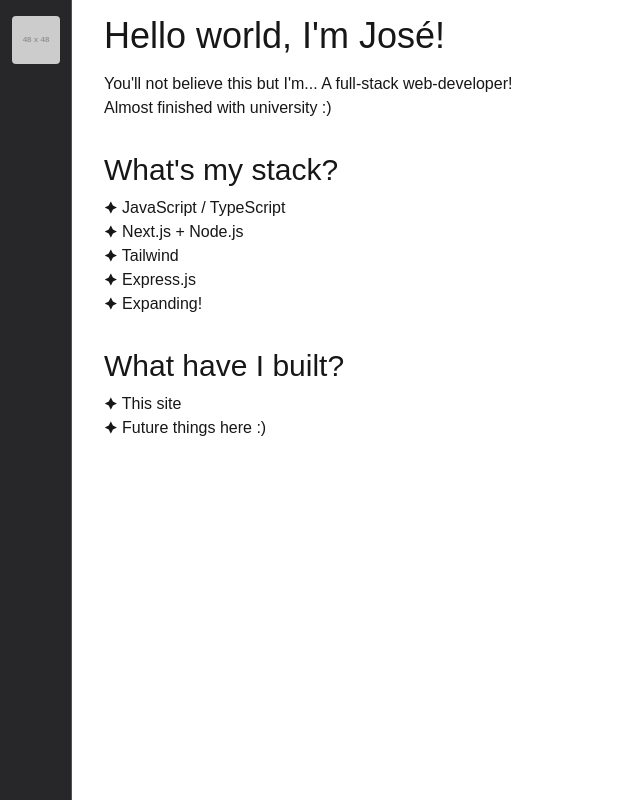
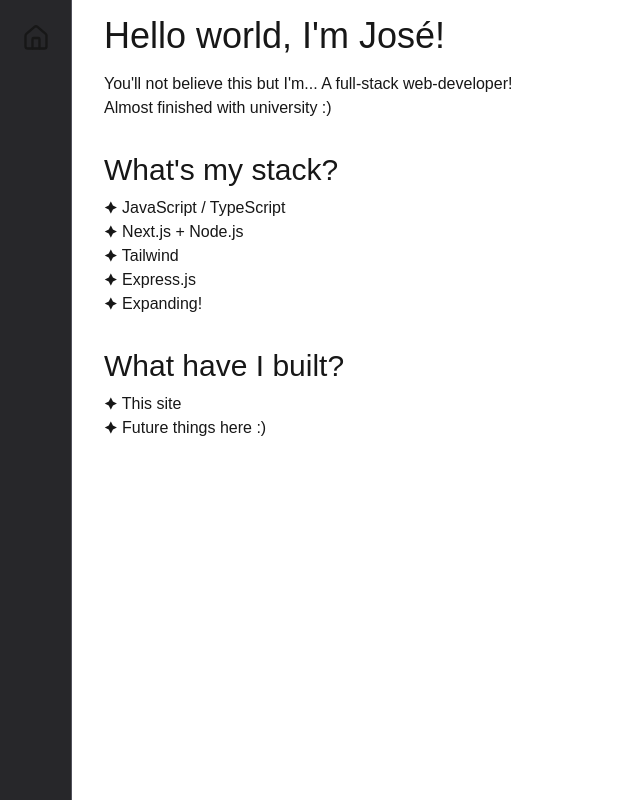
Before and after one commit to Zoldyako/zoldyako_site, a Next.js app: page / in a window 1280 px wide. Shown: the whole page, without its empty margins (0-640 px from the left). Built offline with nearby package versions, Linux system fonts and the light colour scheme.

Commit message:
add: lucide-icons, update: Navbar component

```diff
--- a/package.json
+++ b/package.json
@@ -10,6 +10,7 @@
         "format": "biome format --write"
     },
     "dependencies": {
+        "lucide-react": "^1.7.0",
         "next": "16.2.1",
         "react": "19.2.4",
         "react-dom": "19.2.4"
--- a/src/components/Navbar.tsx
+++ b/src/components/Navbar.tsx
@@ -1,18 +1,13 @@
-import Image from "next/image";
+import { House } from "lucide-react";
 
 export default function Navbar() {
     return (
-        <div className="w-18 min-w-18 h-full flex flex-col gap-4 items-center py-4 bg-zinc-800 border-r border-zinc-600">
+        <div className="w-18 min-w-18 h-svh flex flex-col gap-4 items-center py-6 bg-zinc-800 border-r border-zinc-600">
             <a href="#">
                 <div>
-                    <Image
-                        width={48}
-                        height={48}
-                        src="https://placehold.co/48x48/png"
-                        alt="placeholder"
-                        loading="lazy"
-                        className="rounded"
-                    />
+                    <button className="hover:cursor-pointer">
+                        <House size={28} strokeWidth={2} />
+                    </button>
                 </div>
             </a>
         </div>
```
Also changed, not shown: 1 other file (tests, documents, lock files or other folders).
